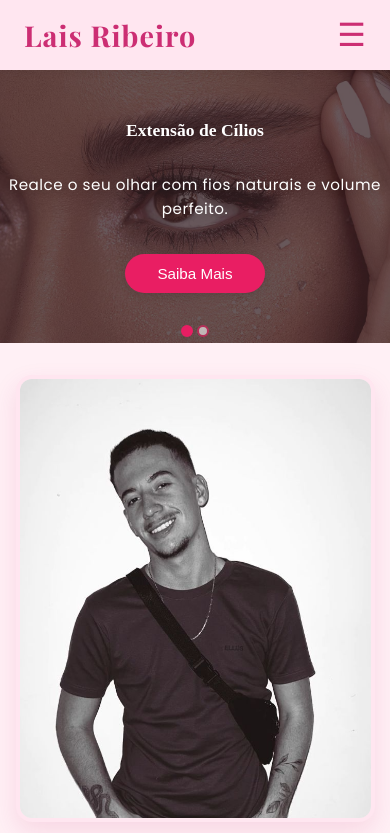
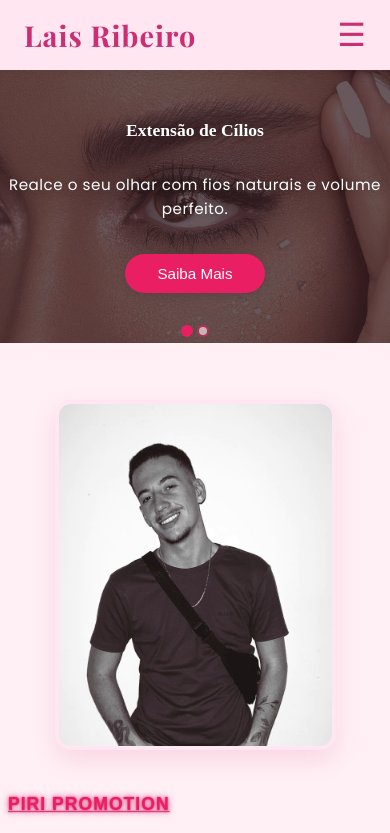
Before and after one commit to BrunoToniatti/lais, an Angular app: page / in a window 390 px wide. Shown: the top 833 px of the page. Built offline with nearby package versions, Linux system fonts and the light colour scheme.

Commit message:
fix foto

```diff
--- a/src/app/first-page/components/promotion/promotion.component.scss
+++ b/src/app/first-page/components/promotion/promotion.component.scss
@@ -161,7 +161,7 @@
       padding: 0 0.5rem;
     }
     .manutencao-imagem img {
-      max-width: 90vw;
+      max-width: 70vw;
       border-radius: 1rem;
     }
     .manutencao-texto h2 {
```
